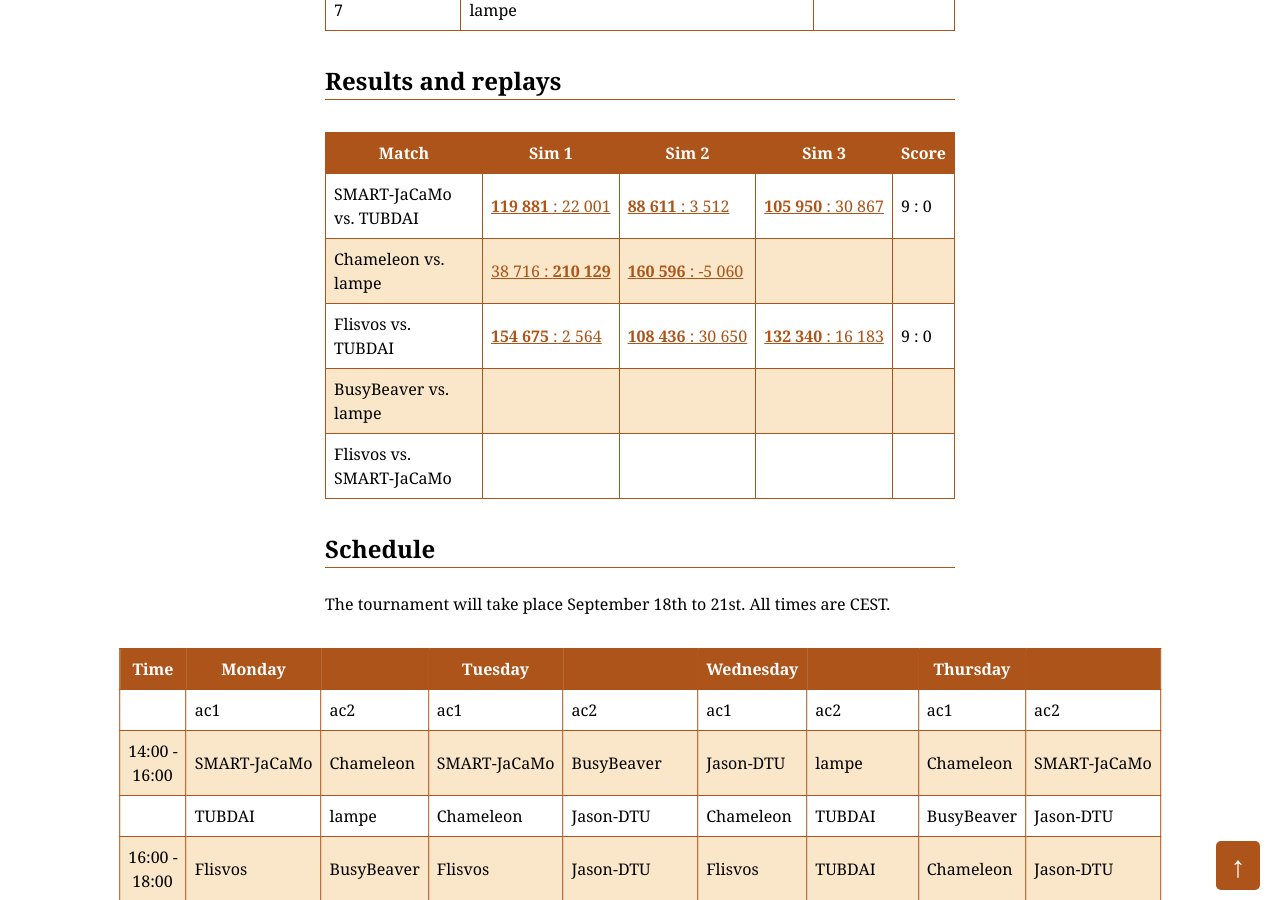
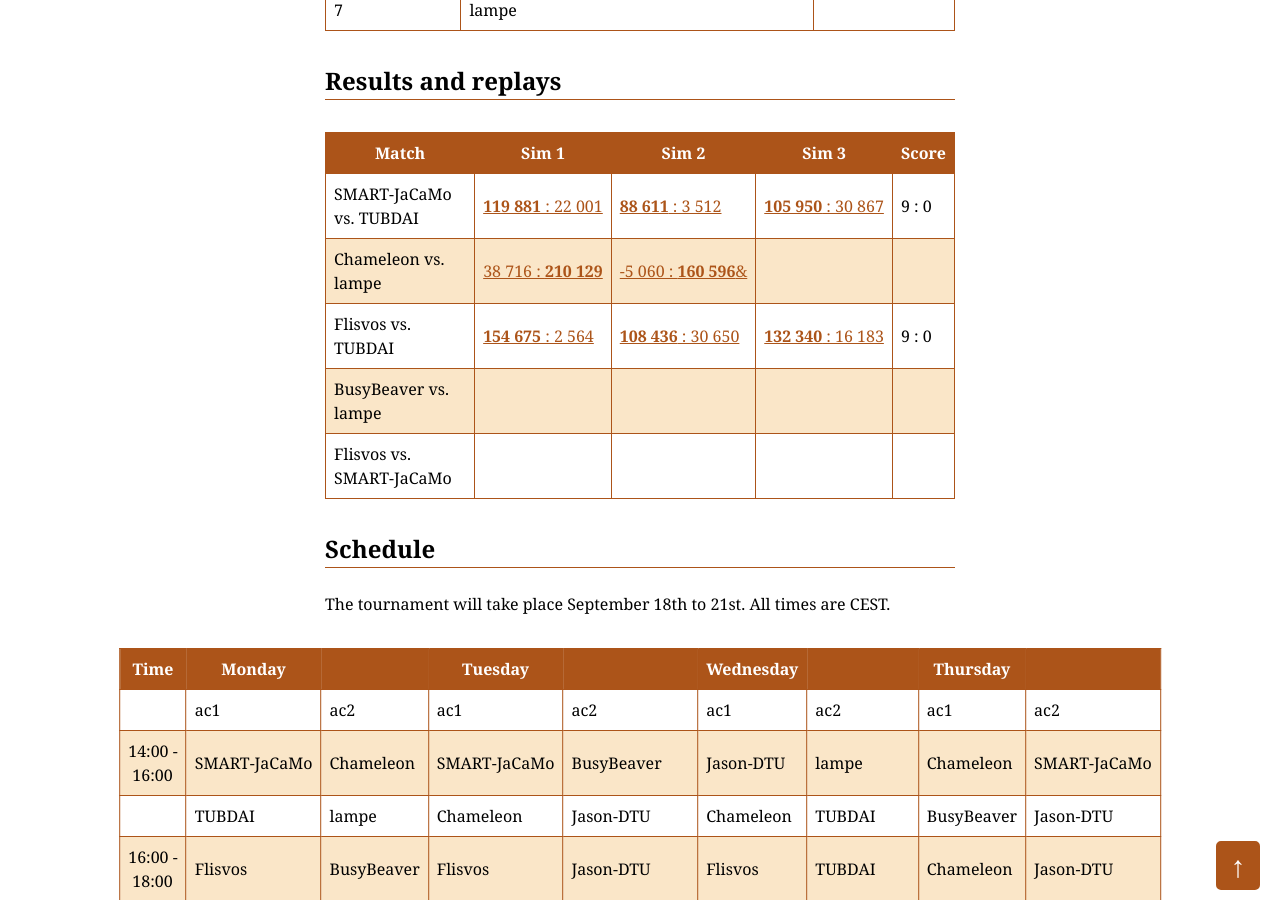
Before and after one commit to agentcontest/agentcontest.github.io, a Jekyll site: the page built from 2017/index.md, in a window 1280 px wide and 900 px high, scrolled down 747 px. Built offline with Jekyll 4.4.1, drawn with Linux system fonts in a browser that asks for light colours.

Commit message:
fix match score

```diff
--- a/2017/index.md
+++ b/2017/index.md
@@ -24,7 +24,7 @@ Placement | Team | Total score
 Match | Sim 1 | Sim 2 | Sim 3 | Score
 --- | --- | --- | --- | ---
 SMART&#8209;JaCaMo vs. TUBDAI | [**119&nbsp;881**&nbsp;:&nbsp;22&nbsp;001](/2017/replays/?2017-09-18-14-07-04-2017-MAPC-Sim1) | [**88&nbsp;611**&nbsp;:&nbsp;3&nbsp;512](/2017/replays/?2017-09-18-14-07-04-2017-MAPC-Sim2) | [**105&nbsp;950**&nbsp;:&nbsp;30&nbsp;867](/2017/replays/?2017-09-18-14-07-04-2017-MAPC-Sim3) | 9 : 0
-Chameleon vs. lampe | [38&nbsp;716&nbsp;:&nbsp;**210&nbsp;129**](/2017/replays/?2017-09-18-14-08-13-2017-MAPC-Sim1) | [**160&nbsp;596**&nbsp;:&nbsp;-5&nbsp;060](/2017/replays/?2017-09-18-14-08-13-2017-MAPC-Sim2) | [](/2017/replays/?2017-09-18-14-08-13-2017-MAPC-Sim3) |
+Chameleon vs. lampe | [38&nbsp;716&nbsp;:&nbsp;**210&nbsp;129**](/2017/replays/?2017-09-18-14-08-13-2017-MAPC-Sim1) | [-5&nbsp;060&nbsp;:&nbsp;**160&nbsp;596**&](/2017/replays/?2017-09-18-14-08-13-2017-MAPC-Sim2) | [](/2017/replays/?2017-09-18-14-08-13-2017-MAPC-Sim3) |
 Flisvos vs. TUBDAI | [**154&nbsp;675**&nbsp;:&nbsp;2&nbsp;564](/2017/replays/?2017-09-18-16-02-09-2017-MAPC-Sim1) | [**108&nbsp;436**&nbsp;:&nbsp;30&nbsp;650](/2017/replays/?2017-09-18-16-02-09-2017-MAPC-Sim2) | [**132&nbsp;340**&nbsp;:&nbsp;16&nbsp;183](/2017/replays/?2017-09-18-16-02-09-2017-MAPC-Sim3) | 9 : 0
 BusyBeaver vs. lampe |
 Flisvos vs. SMART&#8209;JaCaMo |
```
